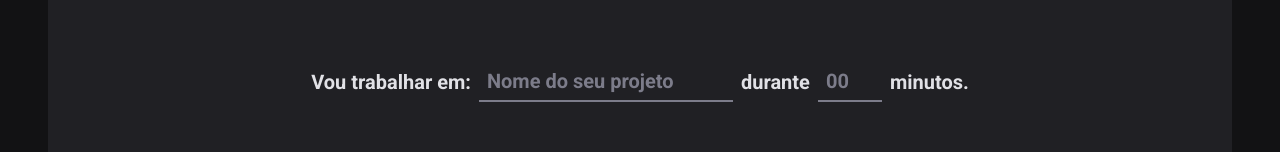
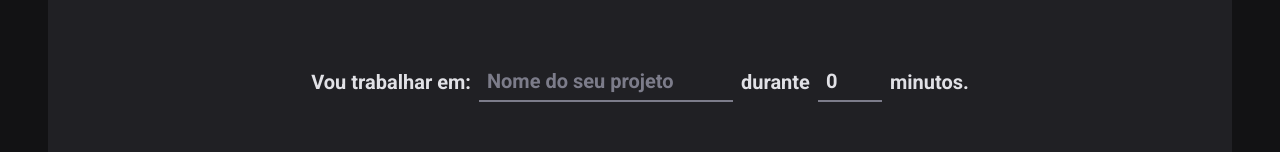
Before and after one commit to mariosantosdev/ignite-timer, a React (Vite) app: page / in a window 1280 px wide. Shown: the part 162-314 px from the top of the page. Built offline with nearby package versions, Linux system fonts and the light colour scheme.

Commit message:
reseting form data after submit

```diff
--- a/src/pages/Home/index.tsx
+++ b/src/pages/Home/index.tsx
@@ -24,13 +24,22 @@ const countdownValidationSchema = z.object({
 type FormCountdown = z.infer<typeof countdownValidationSchema>;
 
 export function Home() {
-  const { register, handleSubmit, watch } = useForm<FormCountdown>({
+  const { register, handleSubmit, watch, reset } = useForm<FormCountdown>({
     resolver: zodResolver(countdownValidationSchema),
+    defaultValues: {
+      task: "",
+      minutesAmount: 0,
+    },
   });
 
-  const submitCountdown: SubmitHandler<FormCountdown> = () => {};
+  const submitCountdown: SubmitHandler<FormCountdown> = ({
+    task,
+    minutesAmount,
+  }) => {
+    reset();
+  };
 
-  const isDisabledSubmitButton = !watch("task") || !watch("minutesAmount");
+  const isDisabledSubmitButton = !watch("task");
 
   return (
     <HomeContainer>
```
